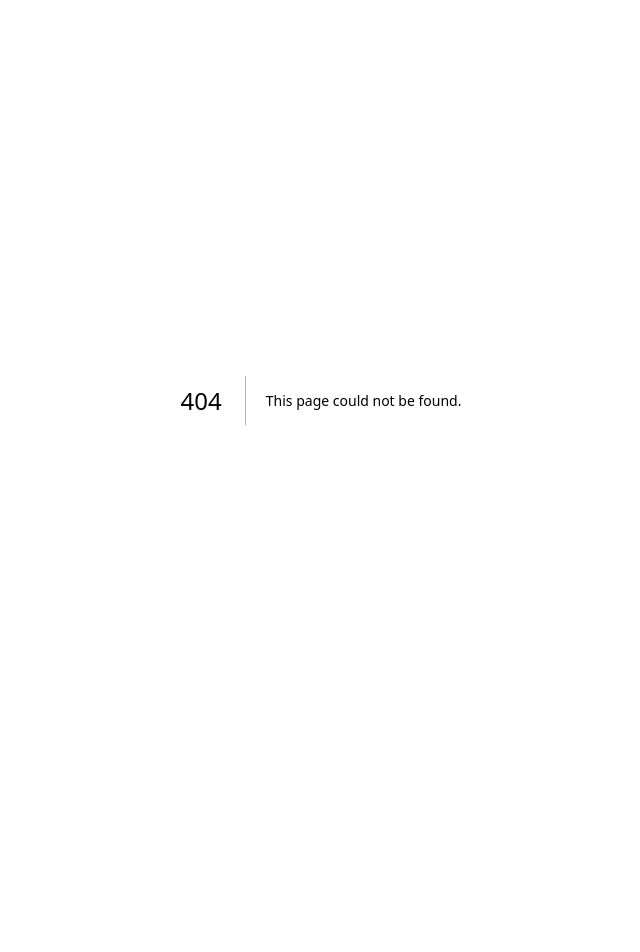
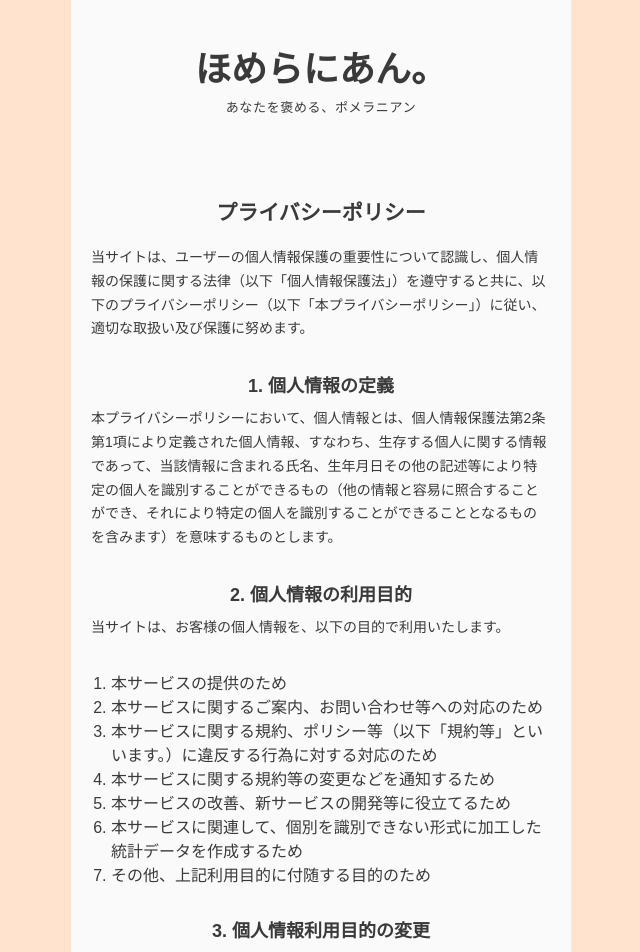
Before and after one commit to Ryuki-4648/home-ranian, a Next.js app in the folder pome/: page /privacy in a window 1280 px wide. Before the commit this address had no page. Shown: the top 952 px of the page, without its empty margins (319-959 px from the left). Before the commit the page ends 800 px from the top, so only its background shows below. Built offline with nearby package versions, Linux system fonts and the light colour scheme.

Commit message:
お問い合わせとプライバシーのリンク追加、プライバシーのページ作成

```diff
--- a/pome/src/components/header.tsx
+++ b/pome/src/components/header.tsx
@@ -1,4 +1,4 @@
-export function Header() {
+export default function Header() {
   return (
     <header>
       <h1 className="c-header__title">ほめらにあん。</h1>
--- /dev/null
+++ b/pome/src/pages/privacy/index.tsx
@@ -0,0 +1,57 @@
+import Header from "@/components/header";
+
+/**
+ * export default function
+ * モジュールをエクスポートするために使われ、モジュールの名前を自由に決められる
+ *
+ * export function
+ * 関数をエクスポートするために使われ、関数に名前をつけられる
+*/
+
+export default function Privacy() {
+  return (
+    <>
+    <main className="p-privacy__main">
+      <Header />
+      <div className="l-container">
+
+      <h2>プライバシーポリシー</h2>
+      <p>当サイトは、ユーザーの個人情報保護の重要性について認識し、個人情報の保護に関する法律（以下「個人情報保護法」）を遵守すると共に、以下のプライバシーポリシー（以下「本プライバシーポリシー」）に従い、適切な取扱い及び保護に努めます。</p>
+
+      <h3>1. 個人情報の定義</h3>
+      <p>本プライバシーポリシーにおいて、個人情報とは、個人情報保護法第2条第1項により定義された個人情報、すなわち、生存する個人に関する情報であって、当該情報に含まれる氏名、生年月日その他の記述等により特定の個人を識別することができるもの（他の情報と容易に照合することができ、それにより特定の個人を識別することができることとなるものを含みます）を意味するものとします。</p>
+
+      <h3>2. 個人情報の利用目的</h3>
+      <p>当サイトは、お客様の個人情報を、以下の目的で利用いたします。</p>
+      <ol>
+        <li>本サービスの提供のため</li>
+        <li>本サービスに関するご案内、お問い合わせ等への対応のため</li>
+        <li>本サービスに関する規約、ポリシー等（以下「規約等」といいます。）に違反する行為に対する対応のため</li>
+        <li>本サービスに関する規約等の変更などを通知するため</li>
+        <li>本サービスの改善、新サービスの開発等に役立てるため</li>
+        <li>本サービスに関連して、個別を識別できない形式に加工した統計データを作成するため</li>
+        <li>その他、上記利用目的に付随する目的のため</li>
+      </ol>
+
+      <h3>3. 個人情報利用目的の変更</h3>
+      <p>当サイトは、個人情報の利用目的を変更することがあり、変更した場合にはユーザーの同意を取得するものとします。</p>
+
+      <h3>4. 個人情報の適正な取得</h3>
+      <p>当サイトは、適正に個人情報を取得し、偽りその他不正の手段により取得しません。</p>
+
+      <h3>5. 個人情報の安全管理</h3>
+      <p>当サイトは、個人情報の紛失、破壊、改ざん及び漏洩などのリスクに対して、個人情報の安全管理が図られるよう、当サイトの従業員に対し、必要かつ適切な監督を行います。また、当サイトは、個人情報の取扱いの全部又は一部を委託する場合は、委託先において個人情報の安全管理が図られるよう、必要かつ適切な監督を行います。</p>
+
+      <h3>6. 個人情報の利用停止等</h3>
+      <p>当サイトは、お客様から、お客様の個人情報が、あらかじめ公表された利用目的の範囲を超えて取り扱われているという理由又は偽りその他不正の手段により取得されたものであるという理由により、個人情報保護法の定めに基づきその利用の停止又は消去（以下「利用停止等」といいます）を求められた場合において、そのご請求に理由があることが判明した場合には、お客様ご本人からのご請求であることを確認の上で、遅滞なく個人情報の利用停止等を行い、その旨をお客様に通知します。<br />但し、個人情報保護法その他の法令により、当サイトが利用停止等の義務を負わない場合は、この限りではありません。</p>
+
+      <h3>7. Cookie（クッキー）その他の技術の利用</h3>
+      <p>当サイトのサービスは、Cookie及びこれに類する技術を利用することがあります。これらの技術は、当サイトによる当サイトのサービスの利用状況等の把握に役立ち、サービス向上に資するものです。Cookieを無効化されたいユーザーは、ウェブブラウザの設定を変更することによりCookieを無効化することができます。但し、Cookieを無効化すると、当サイトのサービスの一部の機能をご利用いただけなくなる場合があります。</p>
+
+      <h3>8. お問い合わせ</h3>
+      <p>ご意見、ご質問、その他個人情報の取扱いに関するお問い合わせは、当サイトのお問い合わせフォームまでお問い合わせください。</p>
+      </div>
+    </main>
+    </>
+  )
+}
--- a/pome/src/styles/globals.css
+++ b/pome/src/styles/globals.css
@@ -6,11 +6,13 @@
 body {
   background-color: #ffe3cf;
   color: #3b3a3a;
+  height: 100%;
   font-family: 'Zen Maru Gothic', sans-serif;
 }
 
 main {
-  width: 500px;
+  width: 460px;
+  padding: 0 20px;
   margin: 0 auto;
   height: 100vh;
   background-color: #fafafa;
@@ -18,8 +20,9 @@ main {
 @media screen and (max-width: 600px) {
   main {
     width: 90%;
-    margin: 20px;
+    margin: 20px auto;
     border-radius: 20px;
+    padding: 0;
   }
 }
 
@@ -47,6 +50,32 @@ header {
   margin: 0 auto 30px;
 }
 
+.l-bottom {
+  position: absolute;
+  left: 50%;
+  transform: translateX(-50%);
+  bottom: 10px;
+  width: 100%;
+}
+
+.l-bottom__link {
+  display: flex;
+  justify-content: center;
+  margin: 20px auto 0;
+}
+
+.l-bottom__link a {
+  color: #3b3a3a;
+  font-size: 13px;
+  transition: all .3s;
+}
+.l-bottom__link a:hover {
+  opacity: .7;
+}
+.l-bottom__link a:first-of-type {
+  margin-right: 10px;
+}
+
 .c-header__title {
   text-align: center;
   margin: 0 auto 5px;
@@ -61,16 +90,36 @@ header {
   font-size: 13px;
   letter-spacing: 0.05em;
 }
+@media screen and (max-width: 600px) {
+  .c-header__text {
+    margin: 0 auto 30px;
+    font-size: 12px;
+  }
+}
 
 .c-image {
   text-align: center;
   margin: 0 auto 60px;
   display: block;
 }
+@media screen and (max-width: 600px) {
+  .c-image {
+    margin: 0 auto 30px;
+    width: 100px;
+    height: 128px;
+  }
+}
 
 .c-text__your-name {
   display: inline;
   margin: 0 5px 0 0;
+}
+@media screen and (max-width: 600px) {
+  .c-text__your-name {
+    margin: 0 auto;
+    padding: 0 10px;
+    font-size: 15px;
+  }
 }
 
 .c-text__home-word {
@@ -115,14 +164,12 @@ input::placeholder {
 }
 
 .c-text__copyright {
-  position: absolute;
-  left: 50%;
-  transform: translateX(-50%);
-  bottom: 10px;
   font-size: 12px;
   letter-spacing: 0.05em;
   width: 100%;
   text-align: center;
+  display: block;
+  margin: 5px auto 0;
 }
 
 .c-text-reset {
@@ -137,3 +184,30 @@ input::placeholder {
 .c-text-reset:hover {
   opacity: .7;
 }
+
+.p-privacy__main {
+  height: 100%;
+  padding-bottom: 40px;
+}
+.p-privacy__main h2 {
+  margin: 0 auto 20px;
+  font-size: 21px;
+}
+.p-privacy__main h3 {
+  margin: 0 auto 10px;
+  font-size: 18px;
+}
+.p-privacy__main .l-container p {
+  margin: 0 auto 30px;
+  text-align: left;
+  font-size: 14px;
+  line-height: 1.7;
+}
+.p-privacy__main .l-container p:last-of-type {
+  margin-bottom: 0;
+}
+.p-privacy__main ol {
+  padding: 0 0 0 20px;
+  margin: 0 auto 30px;
+  text-align: left;
+}
```
Also changed, not shown: pome/src/pages/index.tsx (+8 -2 lines).
